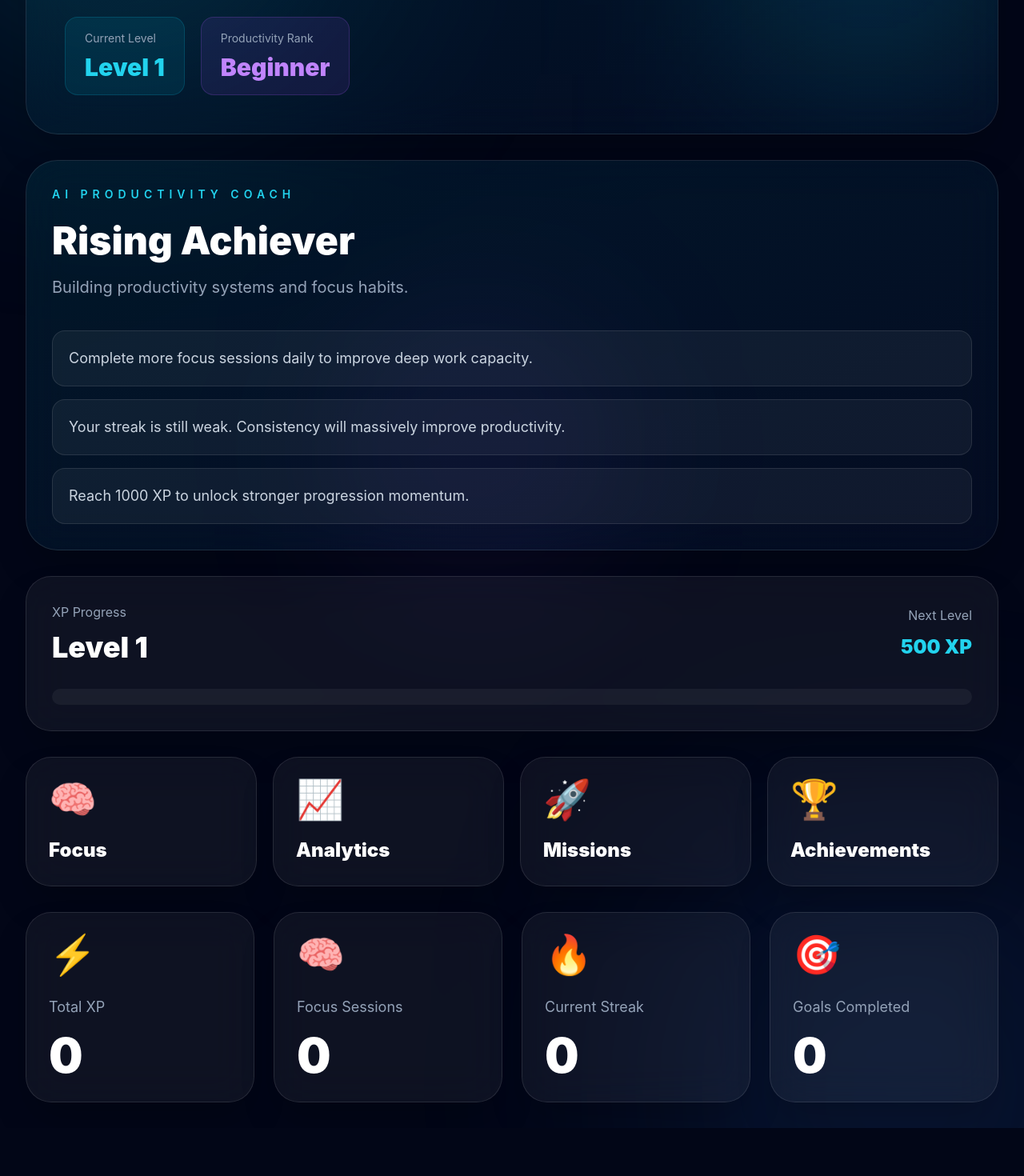
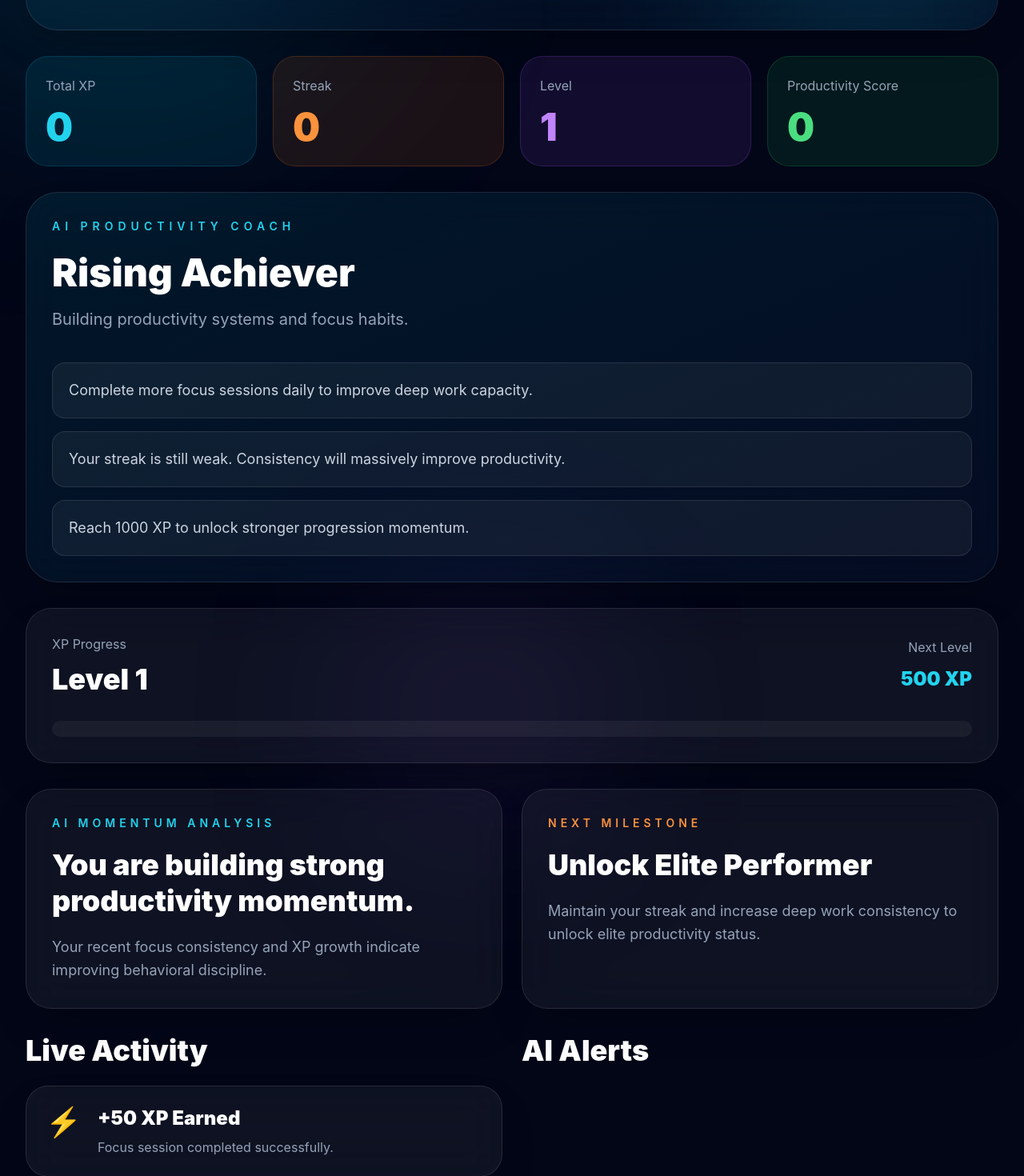
Before and after one commit to gittadarsh/productivity-tracker, a React (Vite) app: page /dashboard in a window 1280 px wide. Shown: the part 260-1730 px from the top of the page at 80% size. Before the commit the page ends 1670 px from the top, so only its background shows below. Built offline with nearby package versions, Linux system fonts and the light colour scheme; no server answers; the database is empty; sample sign-in values are in the browser's storage.

Commit message:
Changes like Ai Notifications Profile etc..

```diff
--- /dev/null
+++ b/src/components/AIAlerts.jsx
@@ -0,0 +1,70 @@
+import {
+  motion,
+} from "framer-motion";
+
+export default function LiveActivityFeed({
+
+  activities = [],
+
+}) {
+
+  return (
+
+    <div className="space-y-5">
+
+      {activities.map(
+        (
+          item,
+          index
+        ) => (
+
+          <motion.div
+
+            key={index}
+
+            initial={{
+              opacity: 0,
+              x: -20,
+            }}
+
+            animate={{
+              opacity: 1,
+              x: 0,
+            }}
+
+            className="rounded-[28px] border border-white/10 bg-white/5 backdrop-blur-xl p-6 shadow-2xl"
+          >
+
+            <div className="flex items-start gap-5">
+
+              <div className="text-4xl">
+
+                {item.icon}
+
+              </div>
+
+              <div>
+
+                <h3 className="text-2xl font-black">
+
+                  {item.title}
+
+                </h3>
+
+                <p className="text-slate-400 mt-2">
+
+                  {item.description}
+
+                </p>
+
+              </div>
+
+            </div>
+
+          </motion.div>
+        )
+      )}
+
+    </div>
+  );
+}
--- /dev/null
+++ b/src/components/LiveActivityFeed.jsx
@@ -0,0 +1,70 @@
+import {
+  motion,
+} from "framer-motion";
+
+export default function LiveActivityFeed({
+
+  activities = [],
+
+}) {
+
+  return (
+
+    <div className="space-y-5">
+
+      {activities.map(
+        (
+          item,
+          index
+        ) => (
+
+          <motion.div
+
+            key={index}
+
+            initial={{
+              opacity: 0,
+              x: -20,
+            }}
+
+            animate={{
+              opacity: 1,
+              x: 0,
+            }}
+
+            className="rounded-[28px] border border-white/10 bg-white/5 backdrop-blur-xl p-6 shadow-2xl"
+          >
+
+            <div className="flex items-start gap-5">
+
+              <div className="text-4xl">
+
+                {item.icon}
+
+              </div>
+
+              <div>
+
+                <h3 className="text-2xl font-black">
+
+                  {item.title}
+
+                </h3>
+
+                <p className="text-slate-400 mt-2">
+
+                  {item.description}
+
+                </p>
+
+              </div>
+
+            </div>
+
+          </motion.div>
+        )
+      )}
+
+    </div>
+  );
+}
--- /dev/null
+++ b/src/components/PremiumCard.jsx
@@ -0,0 +1,51 @@
+import {
+  motion,
+} from "framer-motion";
+
+export default function PremiumCard({
+
+  children,
+
+  className = "",
+
+  hover = true,
+
+}) {
+
+  return (
+
+    <motion.div
+
+      whileHover={
+        hover
+          ? {
+              y: -5,
+            }
+          : {}
+      }
+
+      transition={{
+        duration: 0.25,
+      }}
+
+      className={`
+
+      rounded-[32px]
+
+      border border-white/10
+
+      bg-white/5
+
+      backdrop-blur-xl
+
+      shadow-2xl
+
+      ${className}
+      `}
+    >
+
+      {children}
+
+    </motion.div>
+  );
+}
--- /dev/null
+++ b/src/components/ProductivityHeader.jsx
@@ -0,0 +1,80 @@
+import {
+  useProductivity,
+} from "../context/ProductivityContext";
+
+export default function ProductivityHeader() {
+
+  const productivity =
+    useProductivity();
+
+  return (
+
+    <div className="grid grid-cols-2 xl:grid-cols-4 gap-5">
+
+      <div className="rounded-[28px] border border-cyan-500/20 bg-cyan-500/10 p-6">
+
+        <p className="text-slate-400">
+
+          Total XP
+
+        </p>
+
+        <h2 className="text-5xl font-black mt-4 text-cyan-400">
+
+          {productivity.xp}
+
+        </h2>
+
+      </div>
+
+      <div className="rounded-[28px] border border-orange-500/20 bg-orange-500/10 p-6">
+
+        <p className="text-slate-400">
+
+          Streak
+
+        </p>
+
+        <h2 className="text-5xl font-black mt-4 text-orange-400">
+
+          {productivity.streak}
+
+        </h2>
+
+      </div>
+
+      <div className="rounded-[28px] border border-purple-500/20 bg-purple-500/10 p-6">
+
+        <p className="text-slate-400">
+
+          Level
+
+        </p>
+
+        <h2 className="text-5xl font-black mt-4 text-purple-400">
+
+          {productivity.level}
+
+        </h2>
+
+      </div>
+
+      <div className="rounded-[28px] border border-green-500/20 bg-green-500/10 p-6">
+
+        <p className="text-slate-400">
+
+          Productivity Score
+
+        </p>
+
+        <h2 className="text-5xl font-black mt-4 text-green-400">
+
+          {productivity.score}
+
+        </h2>
+
+      </div>
+
+    </div>
+  );
+}
--- a/src/pages/Dashboard.jsx
+++ b/src/pages/Dashboard.jsx
@@ -24,6 +24,14 @@ import {
 import AICoachDashboard from "../components/AICoachDashboard";
 
 import XPProgress from "../components/XPProgress";
+
+import ProductivityHeader from "../components/ProductivityHeader";
+
+import PremiumCard from "../components/PremiumCard";
+
+import LiveActivityFeed from "../components/LiveActivityFeed";
+
+import AIAlerts from "../components/AIAlerts";
 
 export default function Dashboard() {
 
@@ -190,24 +198,32 @@ export default function Dashboard() {
       title: "Total XP",
       value: stats.xp,
       icon: "⚡",
+      color:
+        "text-cyan-400",
     },
 
     {
       title: "Focus Sessions",
       value: stats.sessions,
       icon: "🧠",
+      color:
+        "text-purple-400",
     },
 
     {
       title: "Current Streak",
       value: stats.streak,
       icon: "🔥",
+      color:
+        "text-orange-400",
     },
 
     {
       title: "Goals Completed",
       value: stats.goals,
       icon: "🎯",
+      color:
+        "text-green-400",
     },
   ];
 
@@ -215,11 +231,23 @@ export default function Dashboard() {
 
     return (
 
-      <div className="flex items-center justify-center min-h-[60vh]">
+      <div className="min-h-screen bg-slate-950 text-white p-8">
 
-        <div className="text-slate-400 text-2xl">
+        <div className="animate-pulse space-y-8">
 
-          Loading dashboard...
+          <div className="h-52 rounded-[40px] bg-white/5" />
+
+          <div className="grid grid-cols-2 xl:grid-cols-4 gap-5">
+
+            <div className="h-36 rounded-[30px] bg-white/5" />
+
+            <div className="h-36 rounded-[30px] bg-white/5" />
+
+            <div className="h-36 rounded-[30px] bg-white/5" />
+
+            <div className="h-36 rounded-[30px] bg-white/5" />
+
+          </div>
 
         </div>
 
@@ -270,59 +298,126 @@ export default function Dashboard() {
 
           </h1>
 
-          <p className="text-slate-400 text-lg md:text-xl mt-6 max-w-3xl">
+          <p className="text-slate-400 text-lg md:text-xl mt-6 max-w-3xl leading-relaxed">
 
             AI-powered productivity intelligence and behavioral coaching platform.
 
           </p>
 
-          <div className="flex flex-wrap gap-5 mt-8">
+        </div>
 
-            <div className="px-6 py-4 rounded-2xl bg-cyan-500/10 border border-cyan-500/20">
+      </motion.div>
 
-              <p className="text-slate-400 text-sm">
+      <ProductivityHeader />
 
-                Current Level
+      <AICoachDashboard />
+
+      <XPProgress />
+
+      {/* COMMAND CENTER */}
+
+      <div className="grid grid-cols-1 xl:grid-cols-2 gap-6">
+
+        <PremiumCard className="p-8">
+
+          <p className="text-cyan-400 uppercase tracking-[5px] text-sm font-semibold">
+
+            AI Momentum Analysis
 
           </p>
 
-              <h3 className="text-3xl font-black text-cyan-400 mt-2">
+          <h2 className="text-4xl font-black mt-5 leading-tight">
 
-                Level {level}
+            You are building strong productivity momentum.
 
-              </h3>
+          </h2>
+
+          <p className="text-slate-400 text-lg mt-5 leading-relaxed">
+
+            Your recent focus consistency and XP growth indicate improving behavioral discipline.
+
+          </p>
+
+        </PremiumCard>
+
+        <PremiumCard className="p-8">
+
+          <p className="text-orange-400 uppercase tracking-[5px] text-sm font-semibold">
+
+            Next Milestone
+
+          </p>
+
+          <h2 className="text-4xl font-black mt-5 leading-tight">
+
+            Unlock Elite Performer
+
+          </h2>
+
+          <p className="text-slate-400 text-lg mt-5 leading-relaxed">
+
+            Maintain your streak and increase deep work consistency to unlock elite productivity status.
+
+          </p>
+
+        </PremiumCard>
 
       </div>
 
-            <div className="px-6 py-4 rounded-2xl bg-purple-500/10 border border-purple-500/20">
+      {/* LIVE SECTION */}
 
-              <p className="text-slate-400 text-sm">
+      <div className="grid grid-cols-1 xl:grid-cols-2 gap-6">
 
-                Productivity Rank
+        <div>
 
-              </p>
+          <h2 className="text-4xl font-black mb-6">
 
-              <h3 className="text-3xl font-black text-purple-400 mt-2">
+            Live Activity
 
-                {rank}
+          </h2>
 
-              </h3>
+          <LiveActivityFeed
+
+            activities={[
+
+              {
+                icon: "⚡",
+                title: "+50 XP Earned",
+                description:
+                  "Focus session completed successfully.",
+              },
+
+              {
+                icon: "🔥",
+                title: "Streak Increased",
+                description:
+                  "Consistency momentum improved.",
+              },
+
+              {
+                icon: "🏆",
+                title: "Achievement Progress",
+                description:
+                  "You are approaching the next milestone.",
+              },
+            ]}
+          />
+
+        </div>
+
+        <div>
+
+          <h2 className="text-4xl font-black mb-6">
+
+            AI Alerts
+
+          </h2>
+
+          <AIAlerts />
 
         </div>
 
       </div>
-
-        </div>
-
-      </motion.div>
-
-      {/* AI COACH */}
-
-      <AICoachDashboard />
-
-      {/* XP PROGRESS */}
-
-      <XPProgress />
 
       {/* QUICK ACTIONS */}
 
@@ -338,6 +433,9 @@ export default function Dashboard() {
             <motion.div
               whileHover={{
                 y: -5,
+              }}
+              transition={{
+                duration: 0.25,
               }}
               className="rounded-[32px] border border-white/10 bg-white/5 backdrop-blur-xl p-7 shadow-2xl hover:bg-white/10 transition-all"
             >
@@ -367,12 +465,9 @@ export default function Dashboard() {
 
         {statCards.map((stat, index) => (
 
-          <motion.div
+          <PremiumCard
             key={index}
-            whileHover={{
-              y: -5,
-            }}
-            className="rounded-[32px] border border-white/10 bg-white/5 backdrop-blur-xl p-7 shadow-2xl"
+            className="p-7"
           >
 
             <div className="text-5xl">
@@ -387,13 +482,18 @@ export default function Dashboard() {
 
             </p>
 
-            <h2 className="text-5xl md:text-6xl font-black mt-4">
+            <h2 className={`
+
+            text-5xl md:text-6xl font-black mt-4
+
+            ${stat.color}`}
+            >
 
               {stat.value}
 
             </h2>
 
-          </motion.div>
+          </PremiumCard>
         ))}
 
       </div>
--- a/src/pages/Profile.jsx
+++ b/src/pages/Profile.jsx
@@ -5,6 +5,12 @@ import {
 import {
   getRewardData,
 } from "../utils/rewardEngine";
+
+import {
+  getProductivityPersona,
+} from "../utils/personaEngine";
+
+import PremiumCard from "../components/PremiumCard";
 
 export default function Profile() {
 
@@ -16,9 +22,45 @@ export default function Profile() {
       productivity.xp
     );
 
+  const persona =
+    getProductivityPersona(
+      productivity
+    );
+
+  const consistencyGrade =
+
+    productivity.score >= 85
+      ? "A+"
+
+    : productivity.score >= 70
+      ? "A"
+
+    : productivity.score >= 55
+      ? "B"
+
+    : productivity.score >= 40
+      ? "C"
+
+    : "D";
+
+  const strongestMetric =
+
+    productivity.streak >= 10
+      ? "Consistency"
+
+    : productivity.sessions >= 20
+      ? "Deep Work"
+
+    : productivity.xp >= 1500
+      ? "Momentum"
+
+    : "Growth";
+
   return (
 
     <div className="space-y-8">
+
+      {/* HERO */}
 
       <div className="rounded-[40px] border border-white/10 bg-gradient-to-br from-purple-500/10 to-pink-500/5 backdrop-blur-xl p-10 shadow-2xl">
 
@@ -28,17 +70,43 @@ export default function Profile() {
 
         </h1>
 
-        <p className="text-slate-400 text-xl mt-5">
+        <p className="text-slate-400 text-xl mt-5 max-w-3xl">
 
-          Your behavioral productivity identity.
+          Your behavioral productivity identity and AI performance profile.
 
         </p>
 
       </div>
 
-      <div className="grid grid-cols-1 md:grid-cols-2 gap-6">
+      {/* PERSONA */}
 
-        <div className="rounded-[32px] border border-white/10 bg-white/5 p-8">
+      <PremiumCard className="p-8">
+
+        <p className="text-cyan-400 uppercase tracking-[5px] text-sm font-semibold">
+
+          Productivity Persona
+
+        </p>
+
+        <h2 className="text-5xl font-black mt-5">
+
+          {persona.title}
+
+        </h2>
+
+        <p className="text-slate-400 text-lg mt-5 max-w-3xl">
+
+          {persona.description}
+
+        </p>
+
+      </PremiumCard>
+
+      {/* GRID */}
+
+      <div className="grid grid-cols-1 md:grid-cols-2 xl:grid-cols-4 gap-6">
+
+        <PremiumCard className="p-8">
 
           <p className="text-slate-400">
 
@@ -46,15 +114,15 @@ export default function Profile() {
 
           </p>
 
-          <h2 className="text-5xl font-black mt-5 text-cyan-400">
+          <h2 className="text-4xl font-black mt-5 text-cyan-400">
 
             {reward.title}
 
           </h2>
 
-        </div>
+        </PremiumCard>
 
-        <div className="rounded-[32px] border border-white/10 bg-white/5 p-8">
+        <PremiumCard className="p-8">
 
           <p className="text-slate-400">
 
@@ -62,19 +130,53 @@ export default function Profile() {
 
           </p>
 
-          <h2 className="text-4xl font-black mt-5 text-purple-400">
+          <h2 className="text-3xl font-black mt-5 text-purple-400">
 
             {reward.reward}
 
           </h2>
 
-        </div>
+        </PremiumCard>
+
+        <PremiumCard className="p-8">
+
+          <p className="text-slate-400">
+
+            Consistency Grade
+
+          </p>
+
+          <h2 className="text-5xl font-black mt-5 text-green-400">
+
+            {consistencyGrade}
+
+          </h2>
+
+        </PremiumCard>
+
+        <PremiumCard className="p-8">
+
+          <p className="text-slate-400">
+
+            Strongest Metric
+
+          </p>
+
+          <h2 className="text-4xl font-black mt-5 text-orange-400">
+
+            {strongestMetric}
+
+          </h2>
+
+        </PremiumCard>
 
       </div>
 
-      <div className="grid grid-cols-3 gap-6">
+      {/* PRODUCTIVITY STATS */}
 
-        <div className="rounded-[32px] border border-white/10 bg-white/5 p-8">
+      <div className="grid grid-cols-1 md:grid-cols-3 gap-6">
+
+        <PremiumCard className="p-8">
 
           <p className="text-slate-400">
 
@@ -82,45 +184,45 @@ export default function Profile() {
 
           </p>
 
-          <h2 className="text-5xl font-black mt-5">
+          <h2 className="text-6xl font-black mt-5">
 
             {productivity.level}
 
           </h2>
 
-        </div>
+        </PremiumCard>
 
-        <div className="rounded-[32px] border border-white/10 bg-white/5 p-8">
+        <PremiumCard className="p-8">
 
           <p className="text-slate-400">
 
-            Score
+            Productivity Score
 
           </p>
 
-          <h2 className="text-5xl font-black mt-5">
+          <h2 className="text-6xl font-black mt-5 text-cyan-400">
 
             {productivity.score}
 
           </h2>
 
-        </div>
+        </PremiumCard>
 
-        <div className="rounded-[32px] border border-white/10 bg-white/5 p-8">
+        <PremiumCard className="p-8">
 
           <p className="text-slate-400">
 
-            Streak
+            Current Streak
 
           </p>
 
-          <h2 className="text-5xl font-black mt-5">
+          <h2 className="text-6xl font-black mt-5 text-orange-400">
 
             {productivity.streak}
 
           </h2>
 
-        </div>
+        </PremiumCard>
 
       </div>
 
```
Also changed, not shown: src/components/SmartEmptyState.jsx (added, +27 -0 lines). Lines whose indentation alone changed are shown as unchanged.
